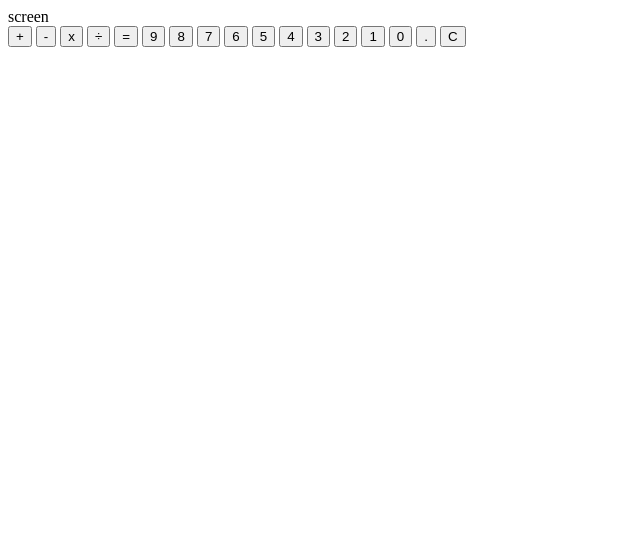
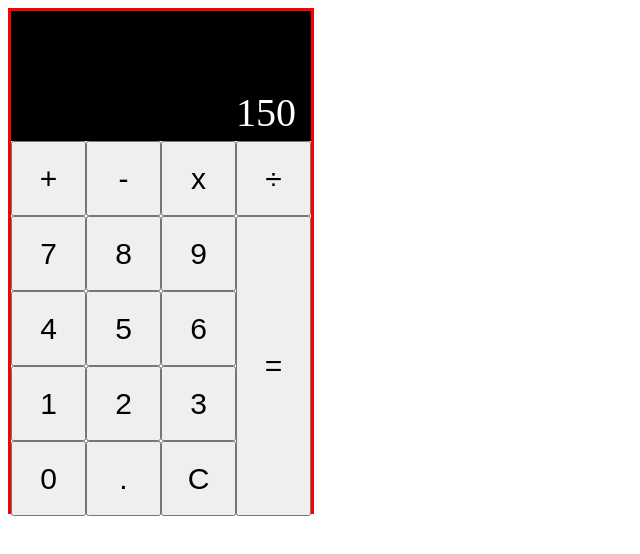
Before and after one commit to sarav929/codespace-calculator, a plain HTML site: page home.html in a window 1280 px wide. Shown: the whole page, without its empty margins (0-640 px from the left). Drawn offline with Linux system fonts and the light colour scheme.

Commit message:
calculator grid layout and button labels

```diff
--- a/home.html
+++ b/home.html
@@ -9,24 +9,26 @@
   </head>
   <body>
     <div class="calculator">
-      <div class="screen">screen</div>
-      <button class="operators" id="+">+</button>
-      <button class="operators" id="-">-</button>
-      <button class="operators" id="*">x</button>
-      <button class="operators" id="/">÷</button>
-      <button class="operators" id="=">=</button>
+      <div class="screen">150</div>
+      <div class="buttons">
+        <button class="operators" id="plus">+</button>
+        <button class="operators" id="minus">-</button>
+        <button class="operators" id="multiply">x</button>
+        <button class="operators" id="divide">÷</button>
+        <button class="numbers" id="7">7</button>
+        <button class="numbers" id="8">8</button>
         <button class="numbers" id="9">9</button>
-      <button class="numbers" id="8">8</button>
-      <button class="numbers" id="7">7</button>
+        <button class="operators" id="equals">=</button>
+        <button class="numbers" id="4">4</button>
+        <button class="numbers" id="5">5</button>
         <button class="numbers" id="6">6</button>
-      <button class="numbers" id="5">5</button>
-      <button class="numbers" id="4">4</button>
+        <button class="numbers" id="1">1</button>
+        <button class="numbers" id="2">2</button>
         <button class="numbers" id="3">3</button>
-      <button class="numbers" id="2">2</button>
-      <button class="numbers" id="1">1</button>
         <button class="numbers" id="0">0</button>
         <button class="numbers" id=".">.</button>
         <button class="numbers" id="clear">C</button>
       </div>
+    </div>
   </body>
 </html>
--- a/style.css
+++ b/style.css
@@ -0,0 +1,31 @@
+.calculator {
+    width: 300px;
+    height: 500px;
+    border: solid red;
+}
+
+.buttons {
+    display: grid;
+    grid-template-columns: repeat(4, 1fr);
+    height:75%;
+}
+
+button {
+    font-size: 30px;
+}
+
+#equals {
+    grid-row: span 4;
+}
+
+.screen {
+    background-color: black;
+    color: white;
+    height: 25%;
+    display: flex;
+    justify-content: flex-end;
+    align-items: end;
+    font-size: 40px;
+    padding-right: 15px;
+    padding-bottom: 5px;
+}
```
Lines whose indentation alone changed are shown as unchanged.
